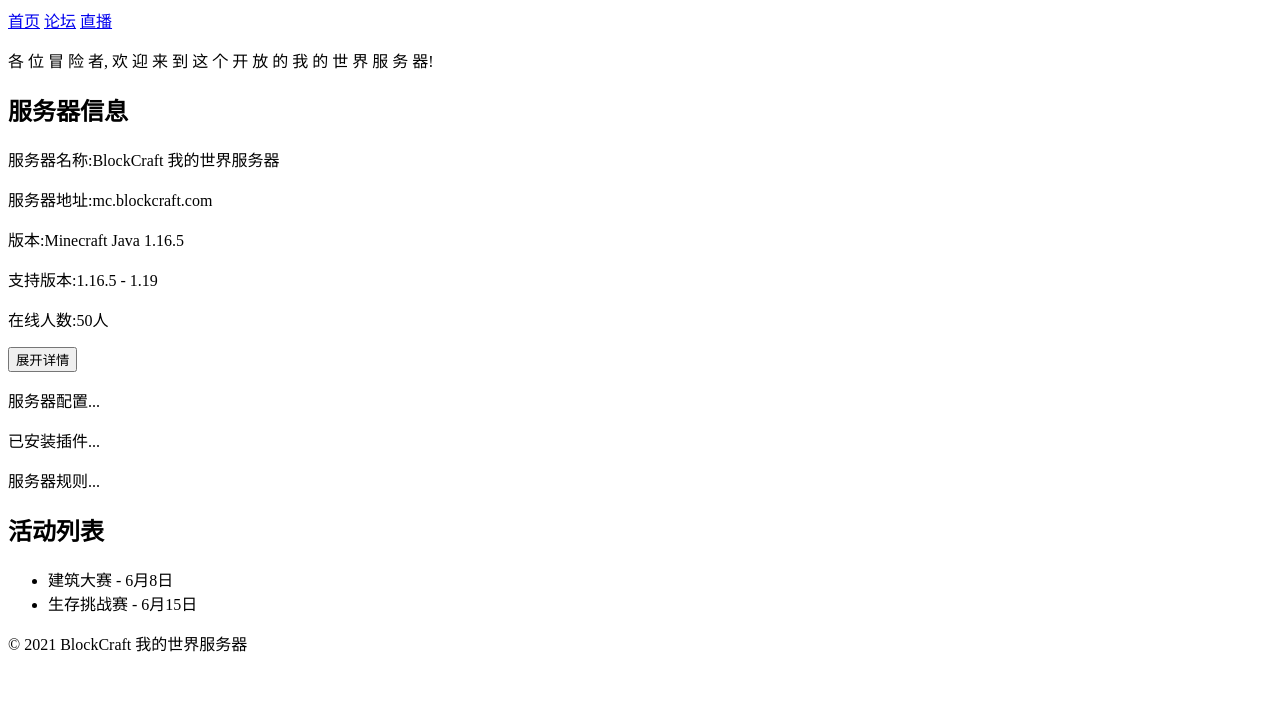
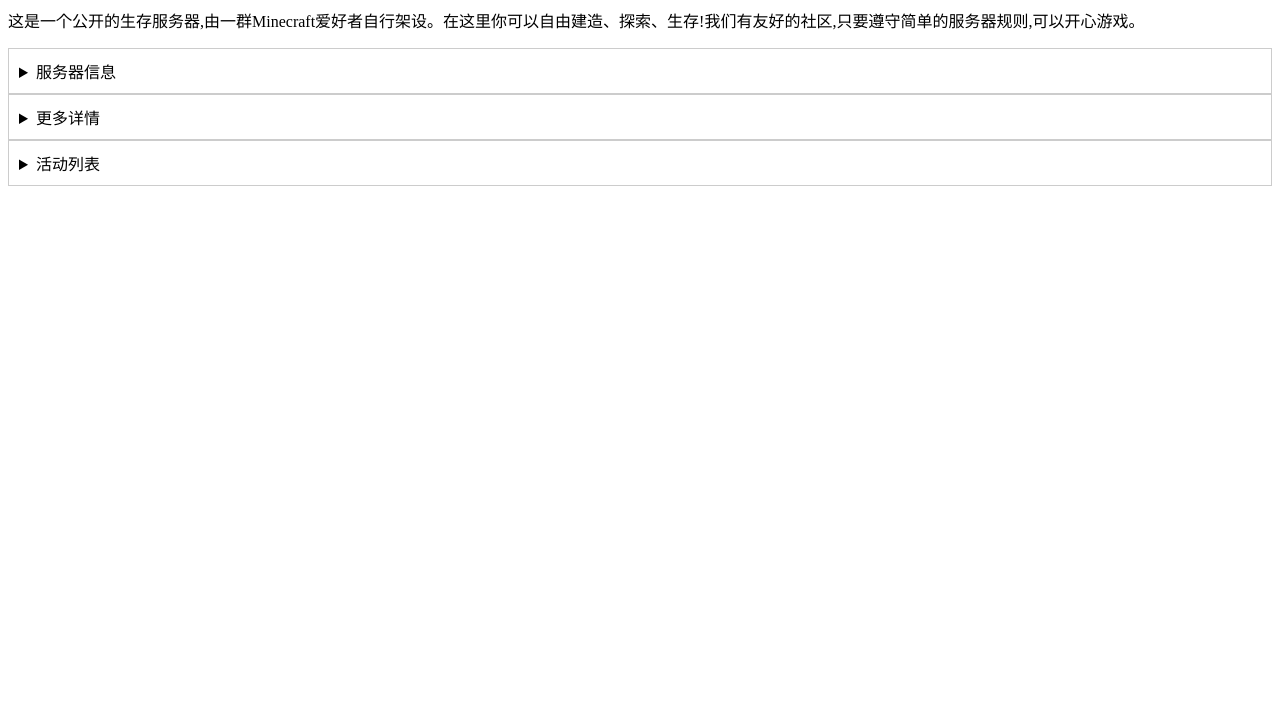
Before and after one commit to cloudfogpine/Spruce, a plain HTML site: page index.html in a window 1280 px wide. Shown: the part 81-800 px from the top of the page. Drawn offline with Linux system fonts and the light colour scheme.

Commit message:
Add files via upload

```diff
--- a/index.html
+++ b/index.html
@@ -2,93 +2,54 @@
 <html>
 <head>
   <meta charset="UTF-8">
-  <title>BlockCraft 我的世界服务器</title>
-
-  <!-- 样式表 -->
+  <title>magic世界Minecraft服务器</title>
   <link rel="stylesheet" href="styles.css">
-
 </head>
-
 <body>
 
-  <!-- 头部 -->
-  <header>
-    <h1>BlockCraft 我的世界服务器</h1>
-    <nav>
-      <a href="#">首页</a>
-      <a href="#">论坛</a>
-      <a href="#">直播</a>
-    </nav>
-  </header>
+  <!-- 网站标题 -->
+  <h1>magic世界Minecraft服务器</h1>
 
-  <!-- 主要内容 -->
-  <main id="main">
+  <!-- 服务器介绍容器 -->
+  <div class="intro">
 
-    <!-- 简介 -->
-    <section id="intro">
-      <p>
-        <span>各</span> <span>位</span> <span>冒</span> <span>险</span> <span>者</span>,
-        <span>欢</span> <span>迎</span> <span>来</span> <span>到</span> <span>这</span> <span>个</span> <span>开</span> <span>放</span> <span>的</span> <span>我</span> <span>的</span> <span>世</span> <span>界</span> <span>服</span> <span>务</span> <span>器</span>!
-      </p>
-    </section>
+    <!-- 服务器介绍段落 -->
+    <p>
+      这是一个公开的生存服务器,由一群Minecraft爱好者自行架设。在这里你可以自由建造、探索、生存!我们有友好的社区,只要遵守简单的服务器规则,可以开心游戏。
+    </p>
 
-    <!-- 服务器信息 -->
-    <section id="server-info">
+    <!-- 服务器信息折叠内容 -->
+    <details>
+      <summary>服务器信息</summary>
+      <div class="server-info">
+        服务器名称:magic世界Minecraft服务器<br>
+        版本:Java 1.16.5<br>
+        在线人数:最高100人
+      </div>
+    </details>
 
-      <h2>服务器信息</h2>
+    <!-- 更多详情折叠内容 -->
+    <details>
+      <summary>更多详情</summary>
+      <div class="more-details">
+        难度设置:正常<br>
+        已开放命令:/home<br>
+        服务器位置:美国
+      </div>
+    </details>
 
-      <p>
-        服务器名称:BlockCraft 我的世界服务器
-      </p>
+  </div>
 
-      <p>
-        服务器地址:mc.blockcraft.com
-      </p>
+  <!-- 活动列表折叠内容 -->
+<details>
+  <summary>活动列表</summary>
 
-      <p>
-        版本:Minecraft Java 1.16.5
-      </p>
+  <ul class="activity-list">
+    <li>6月8日 海上boss大战</li>
+    <li>6月15日 鸡场建设比赛</li>
+  </ul>
 
-      <p>
-        支持版本:1.16.5 - 1.19
-      </p>
-
-      <p>
-        在线人数:50人
-      </p>
-
-      <button class="toggle-details">展开详情</button>
-
-      <div class="details">
-
-        <p>服务器配置...</p>
-
-        <p>已安装插件...</p>
-
-        <p>服务器规则...</p>
-
-      </div>
-
-    </section>
-
-    <!-- 活动信息 -->
-    <section id="events">
-      <h2>活动列表</h2>
-      <ul>
-        <li>建筑大赛 - 6月8日</li>
-        <li>生存挑战赛 - 6月15日</li>
-      </ul>
-    </section>
-
-  </main>
-
-  <!-- 页脚 -->
-  <footer>
-    <p>&copy; 2021 BlockCraft 我的世界服务器</p>
-  </footer>
-
-  <!-- 脚本 -->
-  <script src="script.js"></script>
+</details>
 
 </body>
 </html>
--- /dev/null
+++ b/styles.css
@@ -0,0 +1,32 @@
+/* styles.css防止乱码 */
+@charset "UTF-8";
+/* 网站标题样式 */
+h1 {
+  color: blue;
+}
+
+/* 服务器信息样式 */
+.server-info {
+  color: green;
+}
+
+/* 更多详情样式 */
+.more-details {
+   color: orange;
+}
+
+/* 活动列表样式 */
+.activity-list {
+  color: red;
+}
+
+/* 折叠标签默认样式 */
+details {
+  border: 1px solid #ccc;
+  padding: 10px;
+}
+
+/* 鼠标移动到折叠标签上的样式 */
+details:hover {
+  background: #f6f6f6;
+}
```
